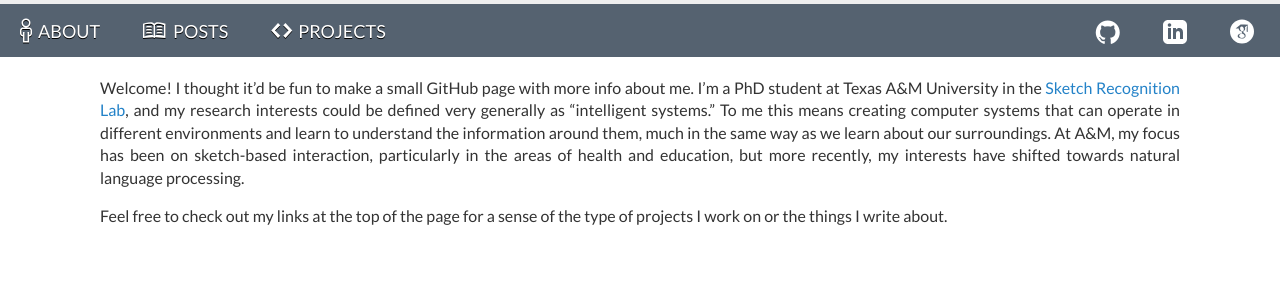
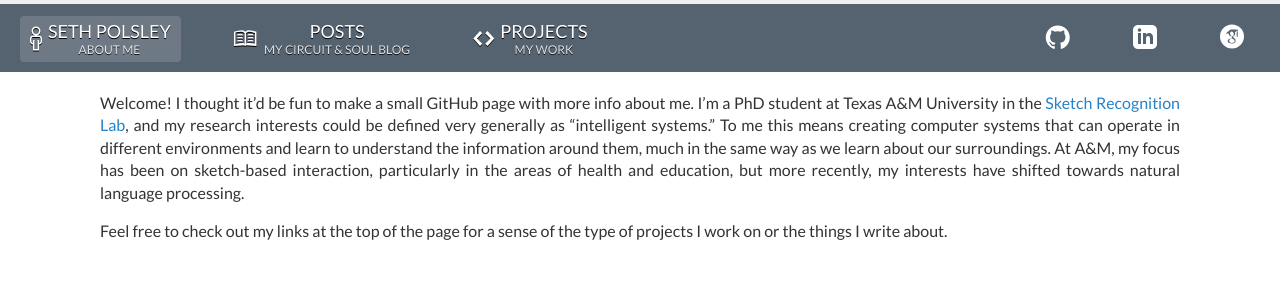
Before and after one commit to spolsley/spolsley.github.io, a Jekyll site: the page built from about.md, in a window 1280 px wide. Shown: the top 300 px of the page. Built offline with Jekyll 4.4.1, drawn with Linux system fonts in a browser that asks for light colours.

Commit message:
Added subheadings with span icons on left

```diff
--- a/_includes/header.html
+++ b/_includes/header.html
@@ -1,9 +1,33 @@
 <div class="header-container">
   <header>
       <ul class="nav">
-        <li><a href="/"><span class="mega-octicon octicon-person" style="margin-right: 6px;"></span>About</a></li>
-        <li><a href="/posts/"><span class="mega-octicon octicon-book" style="margin-right: 6px;"></span>Posts</a></li>
-        <li><a href="/projects/"><span class="mega-octicon octicon-code" style="margin-right: 6px;"></span>Projects</a></li>
+        <li class="{% if page.url == '/' or page.url contains 'about' %}active{% endif %}">
+          <a href="/">
+            <span class="mega-octicon octicon-person" style="margin-right: 6px;"></span>
+            <div class="nav-item">
+              <div class="nav-main">Seth Polsley</div>
+              <div class="nav-sub">About Me</div>
+            </div>
+          </a>
+        </li>
+        <li class="{% if page.url contains '/posts/' or page.url contains '/blog/' or page.url contains '/article/' %}active{% endif %}">
+          <a href="/posts/">
+            <span class="mega-octicon octicon-book" style="margin-right: 6px;"></span>
+            <div class="nav-item">
+              <div class="nav-main">Posts</div>
+              <div class="nav-sub">My Circuit & Soul Blog</div>
+            </div>
+          </a>
+        </li>
+        <li class="{% if page.url contains '/projects/' %}active{% endif %}">
+          <a href="/projects/">
+            <span class="mega-octicon octicon-code" style="margin-right: 6px;"></span>
+            <div class="nav-item">
+              <div class="nav-main">Projects</div>
+              <div class="nav-sub">My Work</div>
+            </div>
+          </a>
+        </li>
 
         <span class="social-links">
         <li><a target="_blank" href="{{ site.owner.github }}"><span style="text-shadow:none;" class="mega-octicon octicon-mark-github"></span></a></li>
--- a/css/base.css
+++ b/css/base.css
@@ -116,6 +116,56 @@ ul.nav li a {
   color: #fff;
   text-decoration: none;
   font-weight: lighter;
+  display: flex;
+  align-items: center;
+  padding: 5px 10px;
+  border-radius: 4px;
+  transition: background-color 0.2s ease;
+}
+
+ul.nav li.active a {
+  background-color: rgba(255, 255, 255, 0.15);
+  font-weight: normal;
+}
+
+ul.nav li.active .nav-main {
+  font-weight: 400;
+}
+
+ul.nav li a:hover {
+  background-color: rgba(255, 255, 255, 0.1);
+  text-decoration: none;
+}
+
+.nav-item {
+  display: flex;
+  flex-direction: column;
+  align-items: center;
+  text-align: center;
+  line-height: 1.2;
+  width: 100%;
+}
+
+.nav-main {
+  font-size: 18px;
+  font-weight: 300;
+  width: 100%;
+}
+
+.nav-sub {
+  font-size: 12px;
+  opacity: 0.8;
+  font-weight: lighter;
+}
+
+@media only screen and (max-width: 520px) {
+  .nav-main {
+    font-size: 14px;
+  }
+
+  .nav-sub {
+    font-size: 10px;
+  }
 }
 
 ul.nav li.logo {
```
